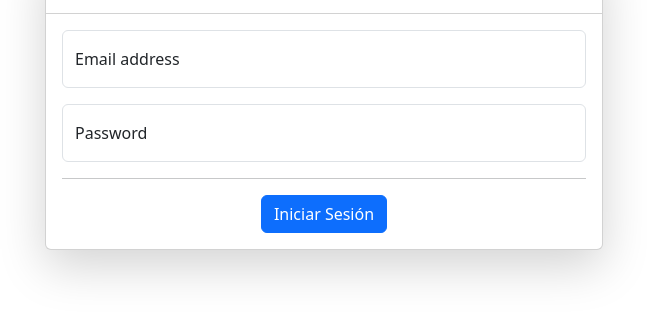
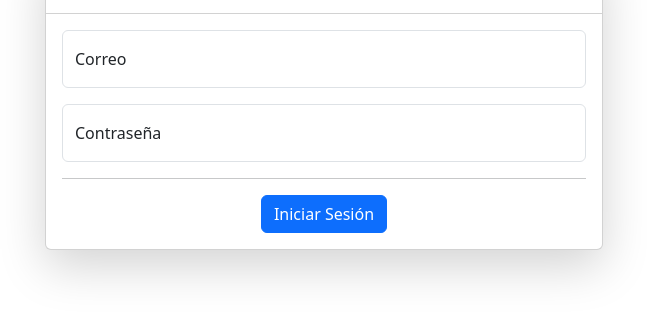
Before and after one commit to EliasO23/Desarrollo_Login, a plain HTML site: page index.html in a window 1280 px wide. Shown: the part 298-616 px from the top of the page, without its empty margins (316-963 px from the left). Drawn offline with nearby package versions, Linux system fonts and the light colour scheme.

Commit message:
Cambiar los labels a español

```diff
--- a/index.html
+++ b/index.html
@@ -25,11 +25,11 @@
             <div class="card-body">
                 <div class="form-floating mb-3">
                     <input type="email" class="form-control" id="floatingInput" placeholder="name@example.com">
-                    <label for="floatingInput">Email address</label>
+                    <label for="floatingInput">Correo</label>
                   </div>
                   <div class="form-floating">
                     <input type="password" class="form-control" id="floatingPassword" placeholder="Password">
-                    <label for="floatingPassword">Password</label>
+                    <label for="floatingPassword">Contraseña</label>
                   </div>
                   <hr>
                   <div class="text-center">
```
